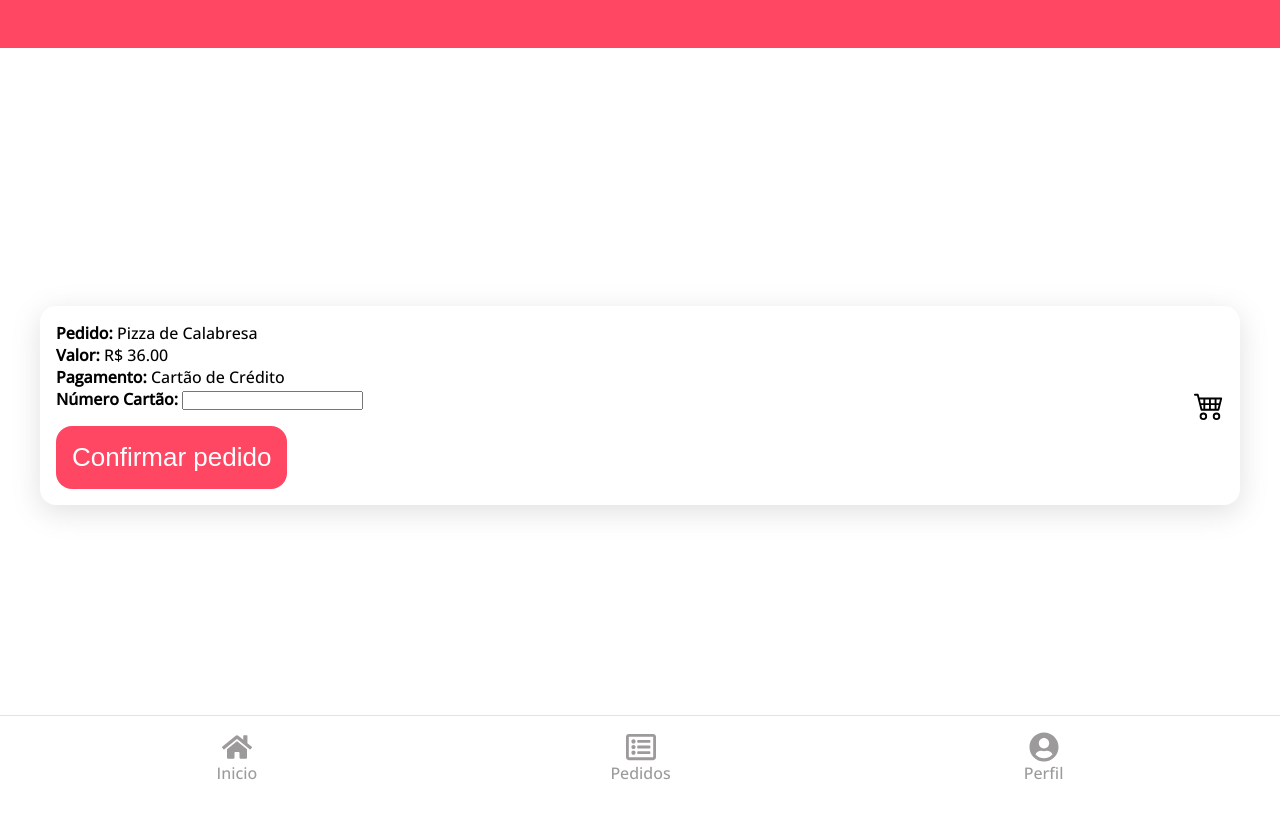
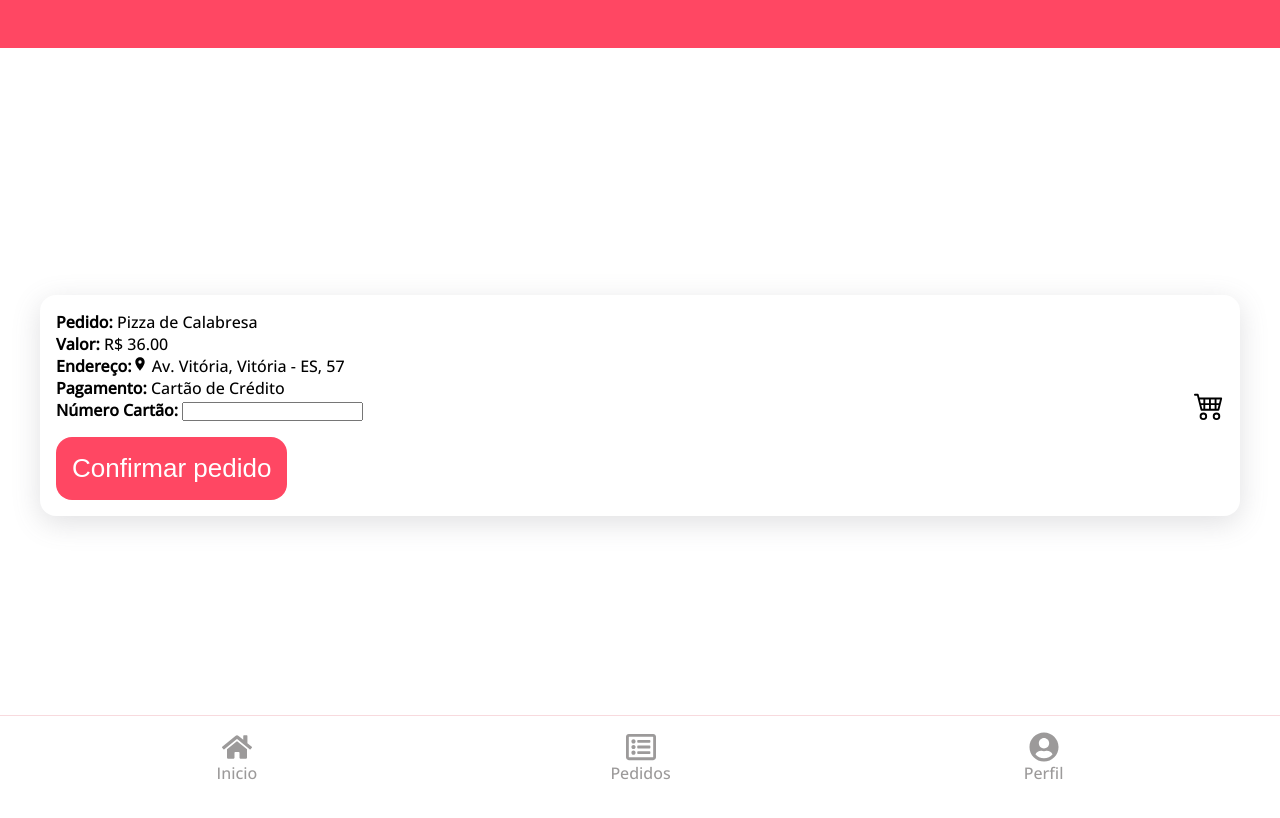
Before and after one commit to diegodld/delivery, a React (Vite) app: page /pedido/1 in a window 1280 px wide. Shown: the top 818 px of the page. Built offline with nearby package versions, Linux system fonts and the light colour scheme.

Commit message:
adicionando endereço

```diff
--- a/src/components/pedido/Pedido.jsx
+++ b/src/components/pedido/Pedido.jsx
@@ -2,6 +2,7 @@ import React from "react";
 import { useParams, useNavigate } from "react-router-dom";
 import { pizzas } from "../../data/products";
 import { BsCart4 } from "react-icons/bs";
+import { MdLocationOn } from "react-icons/md";
 import ModalPagamento from "../Modal/ModalPagamento";
 import "./pedido.css";
 
@@ -52,6 +53,10 @@ export default function Pedido() {
             <p>
               <b>Valor:</b> R$ {product[0].price.toFixed(2)}
             </p>
+            <p>
+              <b>Endereço:</b>
+              <MdLocationOn /> Av. Vitória, Vitória - ES, 57
+            </p>
             <form onSubmit={handleSubmit}>
               <p>
                 <b>Pagamento:</b> Cartão de Crédito
```
